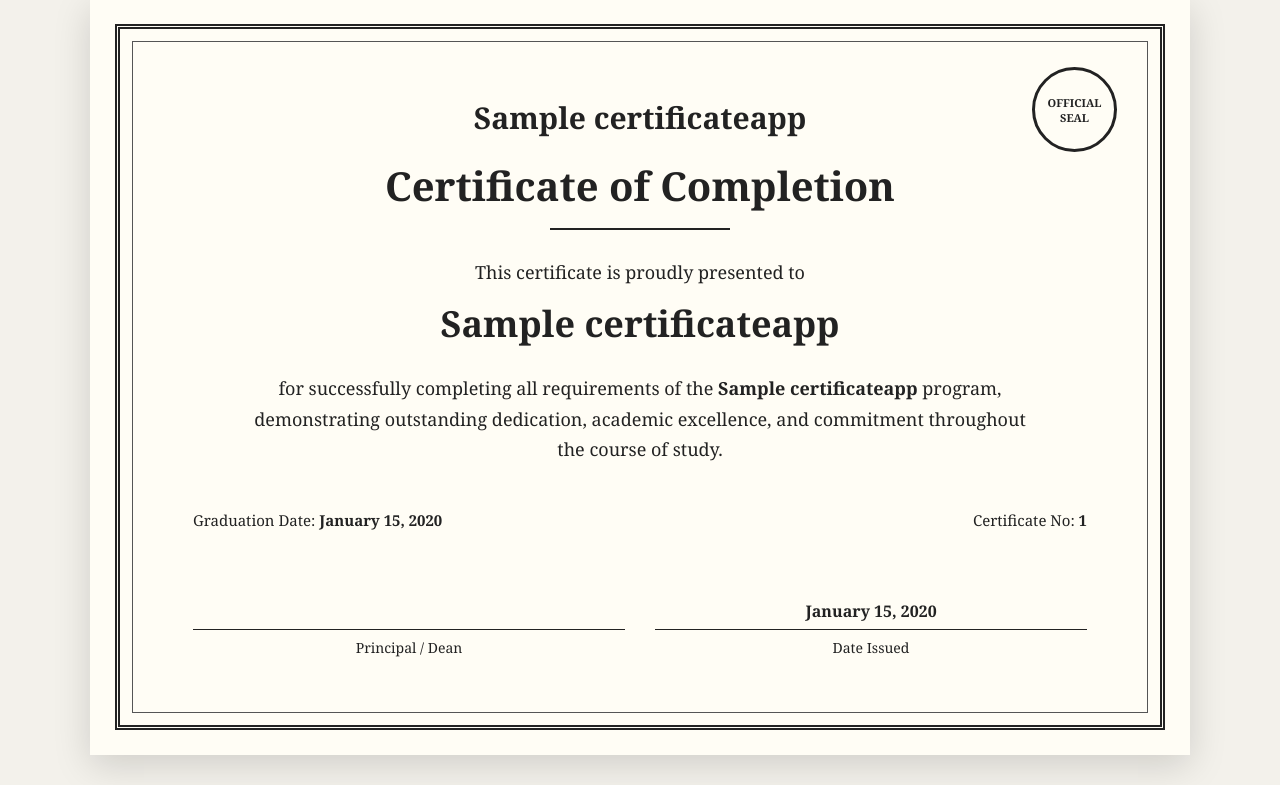
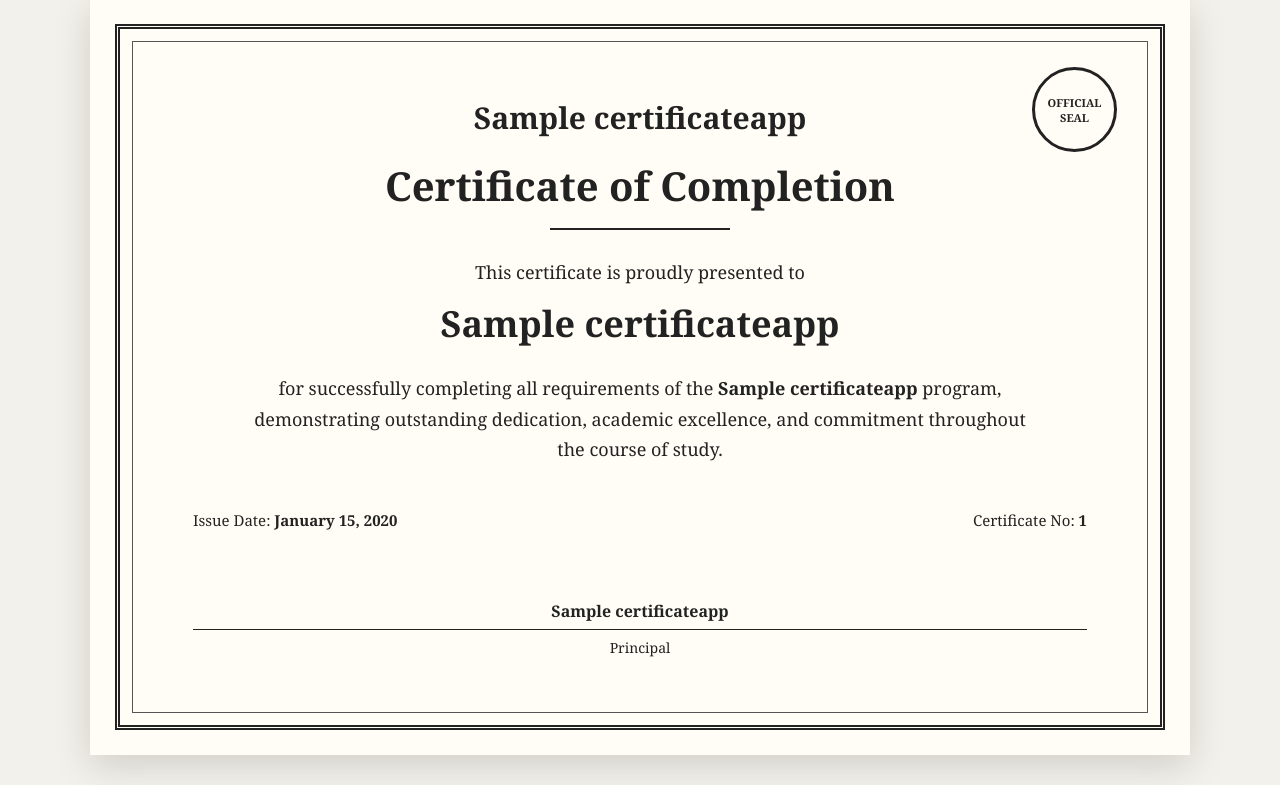
Before and after one commit to muhsinbrook/certificate_portal, a Django app: page /certificate/1/ in a window 1280 px wide. Shown: the part 241-1026 px from the top of the page. Run offline with Django 5.2, Linux system fonts and the light colour scheme; tables that the repository leaves empty hold one stand-in row (values such as "Sample post"); some libraries are stand-ins or nearby versions.

Commit message:
Fix certificate output to show principal only

```diff
--- a/certificateapp/templates/certificate.html
+++ b/certificateapp/templates/certificate.html
@@ -6,7 +6,6 @@
   <meta name="viewport" content="width=device-width, initial-scale=1.0">
   <title>Certificate - {{ cert.recipient_name }}</title>
   <link rel="stylesheet" href="{% static 'certificateapp/css/style.css' %}">
-
   <script src="https://cdnjs.cloudflare.com/ajax/libs/html2canvas/1.4.1/html2canvas.min.js"></script>
   <script src="https://cdnjs.cloudflare.com/ajax/libs/jspdf/2.5.1/jspdf.umd.min.js"></script>
 </head>
@@ -14,15 +13,14 @@
   data-just-generated="{% if just_generated %}true{% else %}false{% endif %}"
   data-certificate-id="{{ cert.certificate_id }}"
 >
-
-  <canvas id="confetti-canvas"></canvas>
+  <canvas id="confetti-canvas" aria-hidden="true"></canvas>
 
   <div class="page-actions">
     <a class="back-link" href="{% url 'certificateapp:generate_certificate' %}">&larr; Generate another certificate</a>
     <div class="download-buttons">
-      <button class="btn btn-secondary" id="print-btn">Print</button>
-      <button class="btn btn-secondary" id="download-png-btn">Download PNG</button>
-      <button class="btn btn-primary" id="download-pdf-btn">Download PDF</button>
+      <button type="button" class="btn btn-secondary" id="print-btn">Print</button>
+      <button type="button" class="btn btn-secondary" id="download-png-btn">Download PNG</button>
+      <button type="button" class="btn btn-primary" id="download-pdf-btn">Download PDF</button>
     </div>
   </div>
 
@@ -36,12 +34,9 @@
           <div class="corner br"></div>
 
           <div class="seal">OFFICIAL<br>SEAL</div>
-
           <div class="institution">{{ cert.college_name }}</div>
-
           <div class="title">Certificate of Completion</div>
           <div class="title-underline"></div>
-
           <div class="presented-to">This certificate is proudly presented to</div>
           <div class="recipient-name">{{ cert.recipient_name }}</div>
 
@@ -53,22 +48,16 @@
           </div>
 
           <div class="details-row">
-            <div>Graduation Date: <strong>{{ cert.issue_date|date:"F j, Y" }}</strong></div>
+            <div>Issue Date: <strong>{{ cert.issue_date|date:"F j, Y" }}</strong></div>
             <div>Certificate No: <strong>{{ cert.certificate_id }}</strong></div>
           </div>
 
           <div class="footer">
             <div class="sign-block">
-              <div class="sign-line">{{ cert.dean_name }}</div>
-              <div class="sign-role">Principal / Dean</div>
-            </div>
-
-            <div class="date-block">
-              <div class="sign-line">{{ cert.issue_date|date:"F j, Y" }}</div>
-              <div class="sign-role">Date Issued</div>
+              <div class="sign-line">{{ cert.principal_name }}</div>
+              <div class="sign-role">Principal</div>
             </div>
           </div>
-
         </div>
       </div>
     </div>
```
